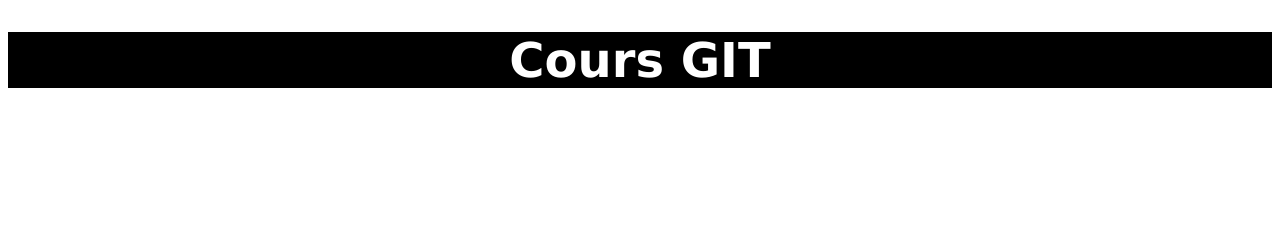
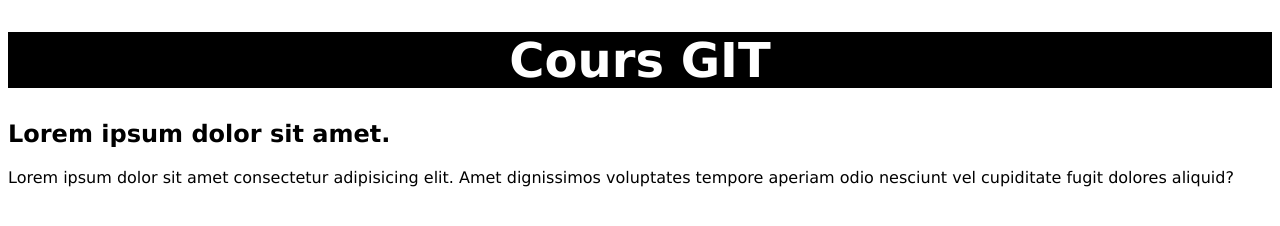
Before and after one commit to ChristopherLegrand/clone_mon_site_web, a plain HTML site: page index.html in a window 1280 px wide. Drawn offline with Linux system fonts and the light colour scheme.

Commit message:
Ajout de la section Description etc..

```diff
--- a/index.html
+++ b/index.html
@@ -13,5 +13,9 @@
     <!-- Titre -->
     <h1 id="top-banner">Cours GIT</h1>
 
+    <!-- Description -->
+    <h2>Lorem ipsum dolor sit amet.</h2>
+    <p>Lorem ipsum dolor sit amet consectetur adipisicing elit. Amet dignissimos voluptates tempore aperiam odio nesciunt vel cupiditate fugit dolores aliquid?</p>
+
 </body>
 </html>
```
